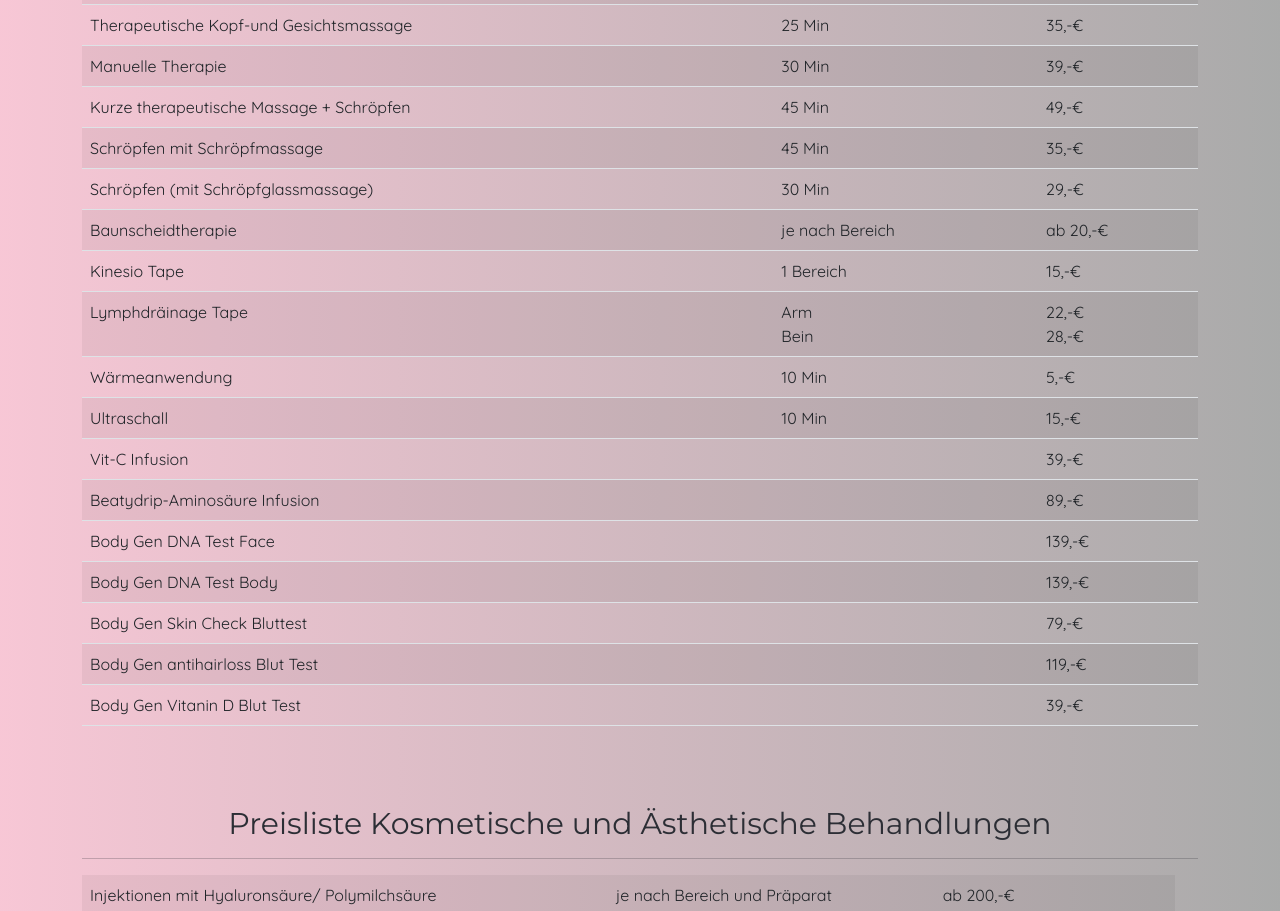
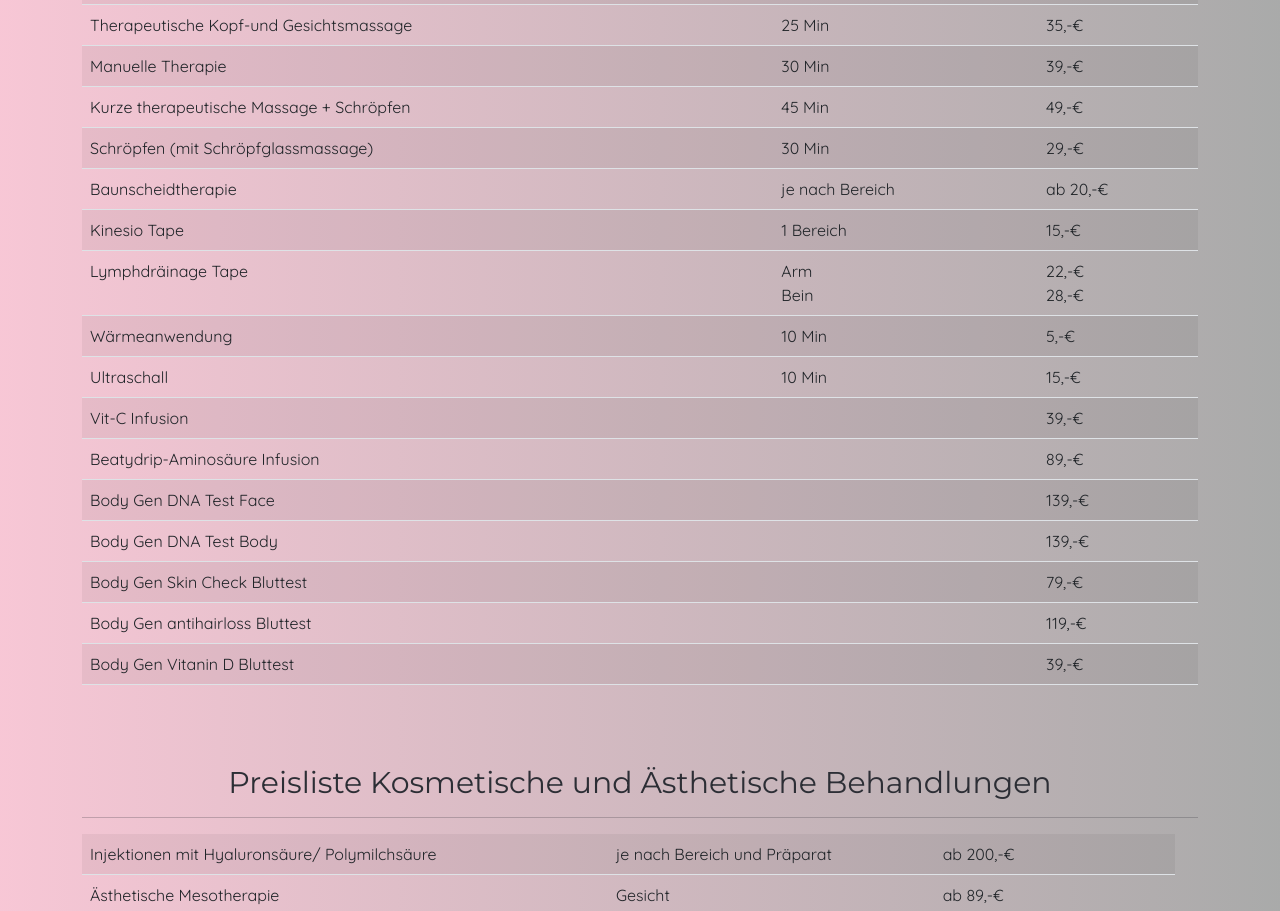
Before and after one commit to LenaMazurenko/praxis, a React (Create React App) app: page /price in a window 1280 px wide. Shown: the part 380-1291 px from the top of the page. Built offline with nearby package versions, Linux system fonts and the light colour scheme.

Commit message:
typos corrected

```diff
--- a/src/Pages/Price.js
+++ b/src/Pages/Price.js
@@ -70,11 +70,6 @@ export const Price = () => {
                                     <td>49,-€</td>
                                 </tr>
                                 <tr>
-                                    <td>Schröpfen mit Schröpfmassage</td>
-                                    <td>45 Min</td>
-                                    <td>35,-€</td>
-                                </tr>
-                                <tr>
                                     <td>Schröpfen (mit Schröpfglassmassage)</td>
                                     <td>30 Min</td>
                                     <td>29,-€</td>
@@ -142,12 +137,12 @@ export const Price = () => {
                                     <td>79,-€</td>
                                 </tr>
                                 <tr>
-                                    <td>Body Gen antihairloss Blut Test</td>
+                                    <td>Body Gen antihairloss Bluttest</td>
                                     <td></td>
                                     <td>119,-€</td>
                                 </tr>
                                 <tr>
-                                    <td>Body Gen Vitanin D Blut Test</td>
+                                    <td>Body Gen Vitanin D Bluttest</td>
                                     <td></td>
                                     <td>39,-€</td>
                                 </tr>
--- a/src/Pages/Service.js
+++ b/src/Pages/Service.js
@@ -73,7 +73,7 @@ export const Service = () => {
             title: "Kopf- und Gesichtsmassage",
             content: (
                 <p className="pt-2 ps-4">
-                    Wohltuende Gesichts- und Kopfmassage kann bei Migräneund
+                    Wohltuende Gesichts- und Kopfmassage kann bei Migräne und
                     Spannungskopfschmerzen angewendet werden
                 </p>
             ),
@@ -188,19 +188,19 @@ export const Service = () => {
                     <span>-</span>
                     <i>
                         {" "}
-                        <u>DNA Body Test:</u>
+                        <u>Body DNA Test:</u>
                     </i>{" "}
                     Entzündungsfähigkeit, Cellulite, Krampfadern,
                     Dehnungsstreifen, UV Schutz. <br />
                     <span>-</span>
                     <i>
                         {" "}
-                        <u>Body Gen Blut Test: </u>{" "}
+                        <u>Body Gen Bluttest: </u>{" "}
                     </i>{" "}
                     Vit A, Vit B12, Zink, Kupfer, Ferritin/Eisen. <br />
                     <span>-</span>
                     <i>
-                        <u>Anti Hairloss: </u>
+                        <u>Antihairloss Bluttest: </u>
                     </i>{" "}
                     Vitamim B12, Vitamin D, Vitamin A, Ferritin/ Eisen, Zink,
                     Selen.
```
Also changed, not shown: public/manifest.json, 1 other file (tests, documents, lock files or other folders).
